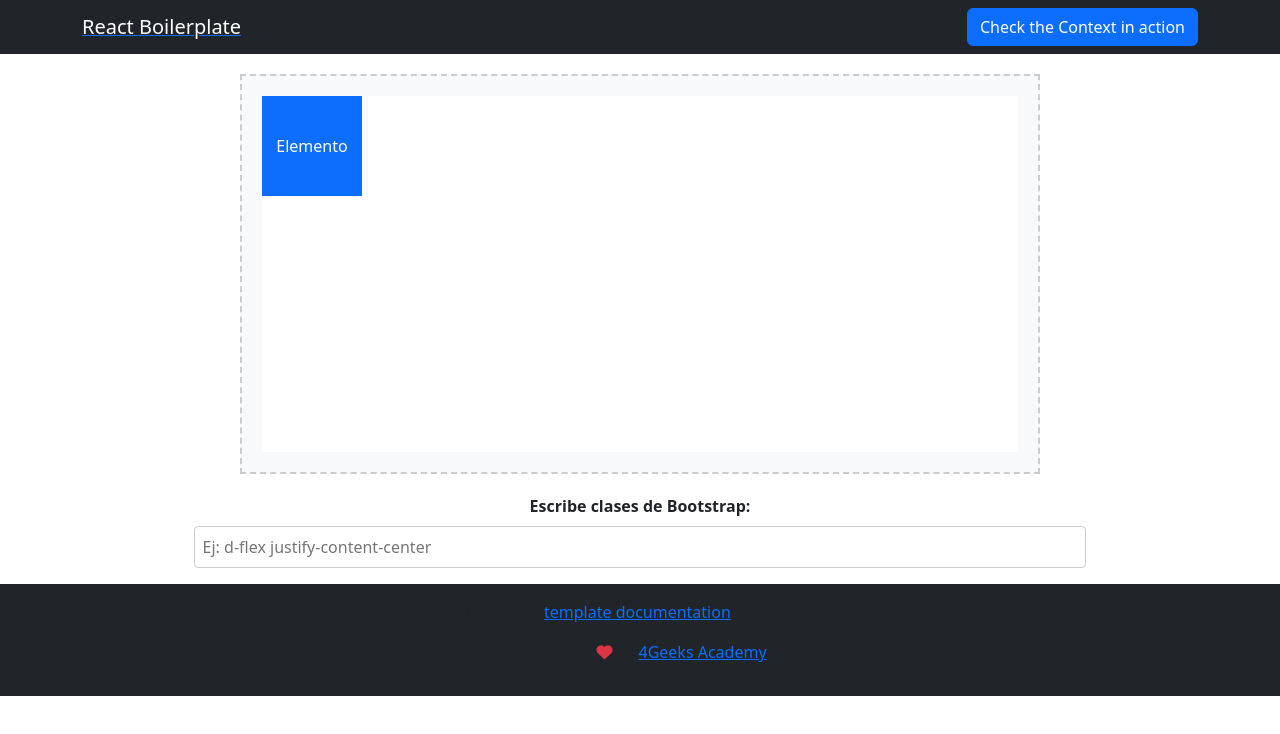
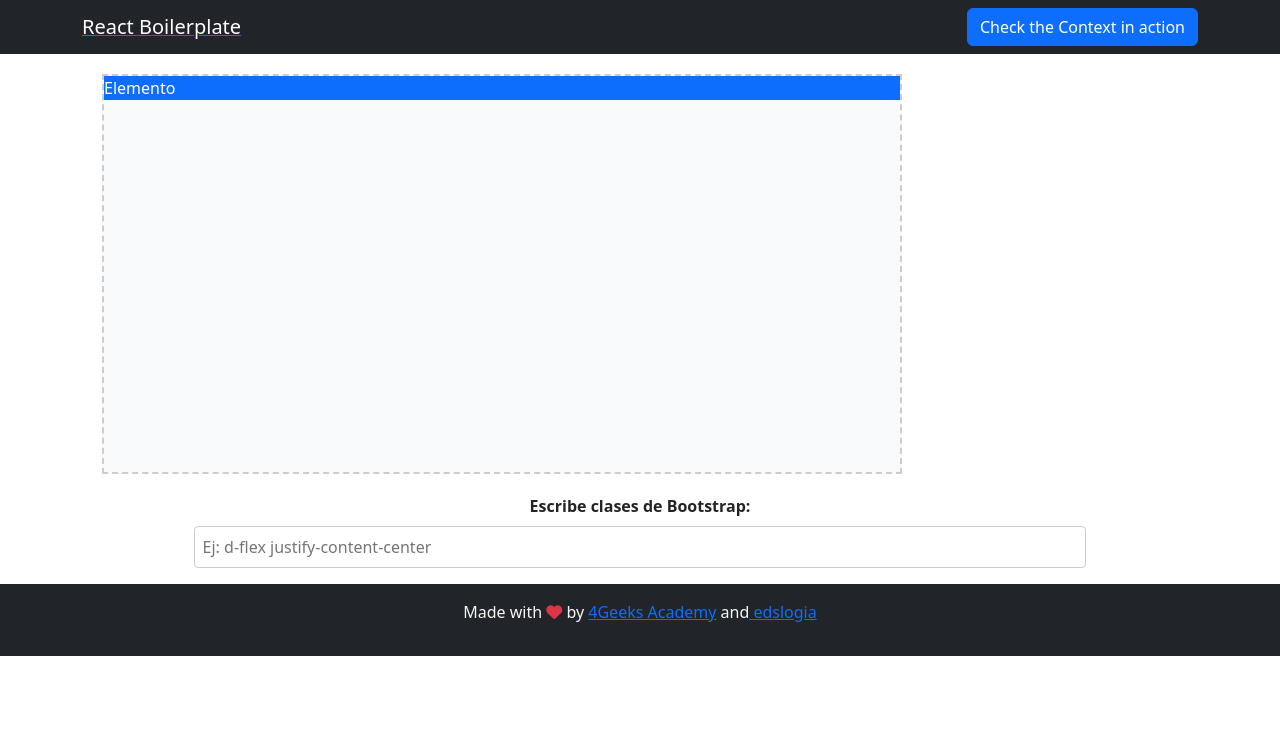
Before and after one commit to 4GeeksAcademy/juego_bootstrap-edslogia, a React (Vite) app: page / in a window 1280 px wide. Shown: the top 734 px of the page. Built offline with nearby package versions, Linux system fonts and the light colour scheme.

Commit message:
ensayando juego para Enable flex behaviors

```diff
--- a/src/components/Footer.jsx
+++ b/src/components/Footer.jsx
@@ -1,11 +1,11 @@
+import "../styles/footer.css"
+
 export const Footer = () => (
-	<footer className="footer mt-auto py-3 text-center bg-dark navbar-dark">
-		<p>
-			Check the <a target="_blank" href="https://4geeks.com/docs/start/start-react-advanced-project">template documentation</a> <i className="fa-solid fa-file"></i> for help.
-		</p>
-		<p>
-			Made with <i className="fa fa-heart text-danger" /> by{" "}
-			<a href="http://www.4geeksacademy.com">4Geeks Academy</a>
-		</p>
-	</footer>
+    <footer className="footer mt-auto py-3 text-center bg-dark">
+        <p>
+            Made with <i className="fa fa-heart text-danger" /> by{" "}
+            <a href="http://www.4geeksacademy.com" target="_blank" rel="noopener noreferrer">4Geeks Academy</a> and
+            <a href="https://github.com/edslogia" target="_blank" rel="noopener noreferrer"> edslogia</a>
+        </p>
+    </footer>
 );
--- a/src/components/LayoutBoard.jsx
+++ b/src/components/LayoutBoard.jsx
@@ -5,11 +5,8 @@ export const LayoutBoard = () => {
   const { store, dispatch } = useGlobalReducer();
 
   return (
-    <div className="layout-board">
-      <div className={`layout-content ${store.currentClasses}`}>
-        {/* Aquí irán los elementos visuales */}
-        <div className="box">Elemento</div>
-      </div>
+    <div className="layout-board ">
+        <div className={`box ${store.currentClasses}`}>Elemento</div>
     </div>
   );
 };
--- a/src/store.js
+++ b/src/store.js
@@ -11,8 +11,6 @@ export default function storeReducer(store, action = {}) {
         ...store,
         currentClasses: action.payload,
       };
-
-    // otras acciones...
     default:
       return store;
   }
--- /dev/null
+++ b/src/styles/footer.css
@@ -0,0 +1,3 @@
+.footer{
+    color: whitesmoke;
+}
--- a/src/styles/layout-board.css
+++ b/src/styles/layout-board.css
@@ -2,8 +2,7 @@
   width: 800px;
   height: 400px;
   border: 2px dashed #ccc;
-  margin: 20px auto;
-  padding: 20px;
+  margin: 20px;
   background-color: #f8f9fa;
 }
 
@@ -11,15 +10,9 @@
   width: 100%;
   height: 100%;
   background-color: #ffffff;
-  display: flex; /* Bootstrap puede modificar esto */
 }
 
 .box {
-  width: 100px;
-  height: 100px;
   background-color: #0d6efd;
   color: white;
-  display: flex;
-  align-items: center;
-  justify-content: center;
 }
```
